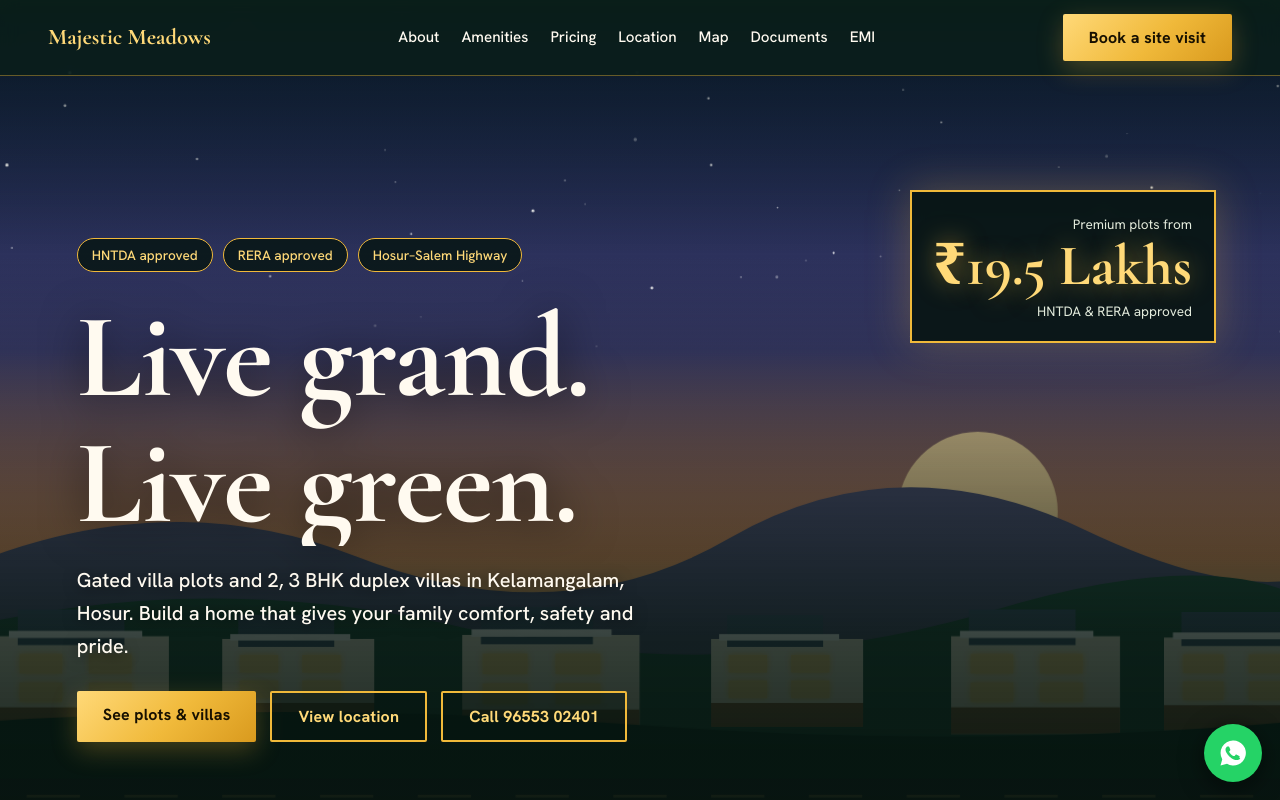
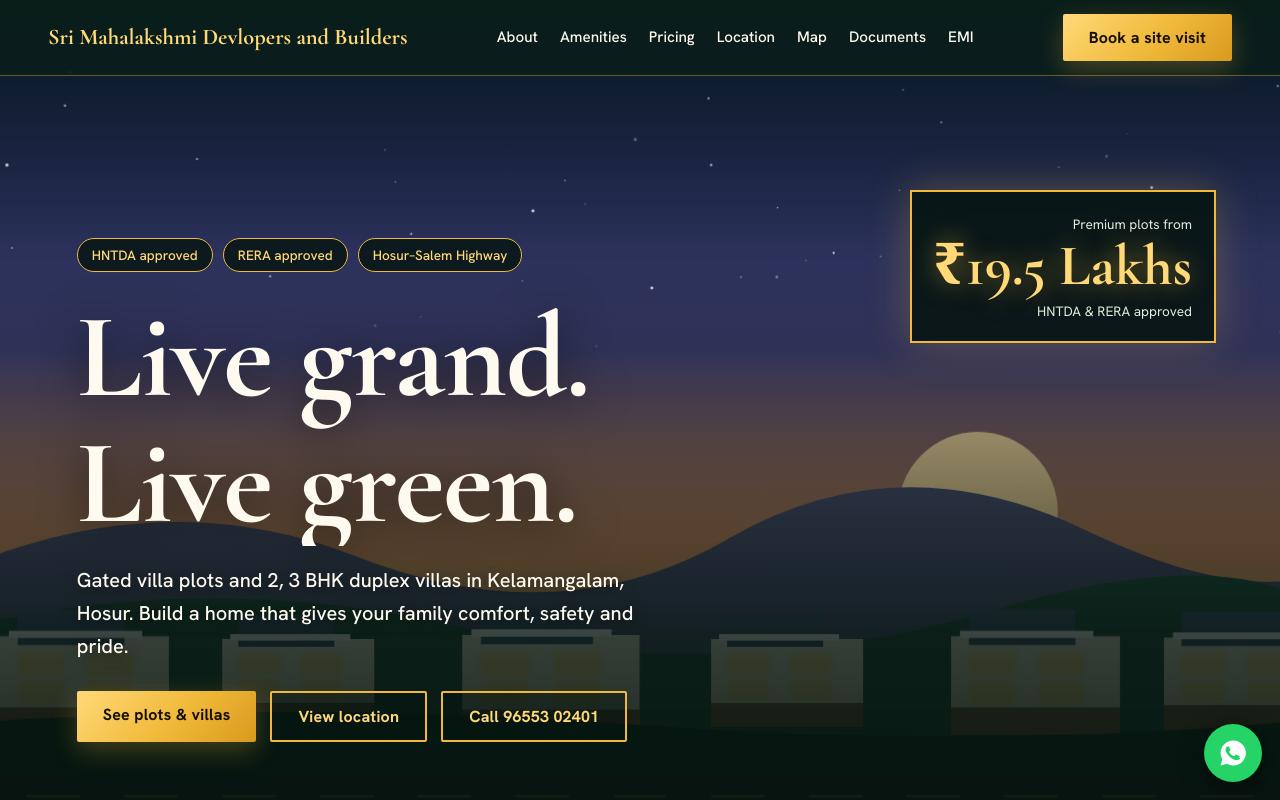
Before and after one commit to iamthiruppathi/Majestic-Meadows, a plain HTML site: page index.html in a window 1280 px wide. Shown: the top 800 px of the page. Drawn offline with nearby package versions, Linux system fonts and the light colour scheme; animation ran at ten frames a second.

Commit message:
Update index.html

```diff
--- a/index.html
+++ b/index.html
@@ -156,7 +156,7 @@ footer{color:var(--mute);background:#06140f}
 </head>
 <body>
 <header>
-  <a class="logo" href="#top">Majestic Meadows</a>
+  <a class="logo" href="#top">Sri Mahalakshmi Devlopers and Builders</a>
   <nav><a href="#about">About</a><a href="#amenities">Amenities</a><a href="#pricing">Pricing</a><a href="#location">Location</a><a href="#map">Map</a><a href="#land-pdfs">Documents</a><a href="#emi">EMI</a></nav>
   <a class="btn" href="#contact">Book a site visit</a>
 </header>
```
